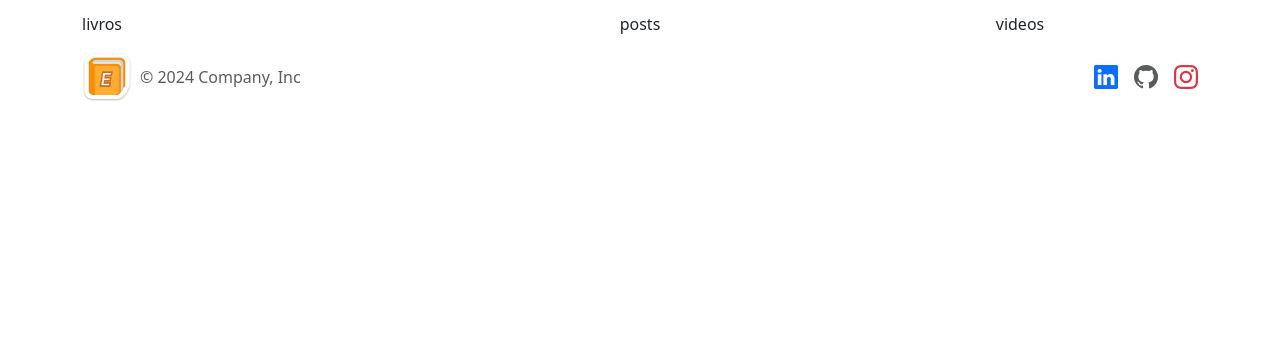
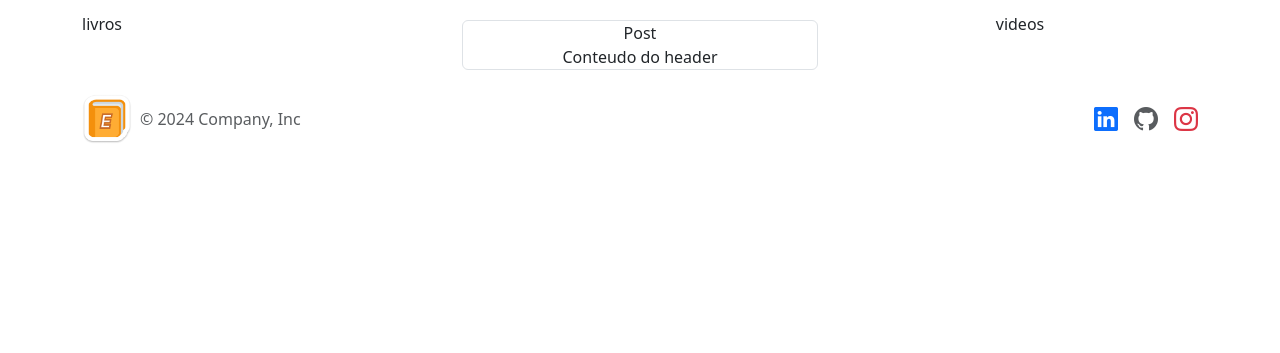
Before and after one commit to danielBRTanimacao/ebook-world-django, a Django app: template home/templates/home/user.html in a window 1280 px wide. Shown: the part 447-800 px from the top of the page. Run offline with Django 5.2, Linux system fonts and the light colour scheme; the template is opened without the code that fills it, so the values that code supplies are empty.

Commit message:
new html

```diff
--- a/home/templates/home/user.html
+++ b/home/templates/home/user.html
@@ -43,7 +43,14 @@
                 livros
             </div>
             <div class="col-sm-4">
-                posts
+                <section>
+                    <div class="my-2 border rounded">
+                        <header>Post</header>
+                        <div>
+                            Conteudo do header
+                        </div>
+                    </div>
+                </section>
             </div>
             <div class="col-sm-4">
                 videos
```
